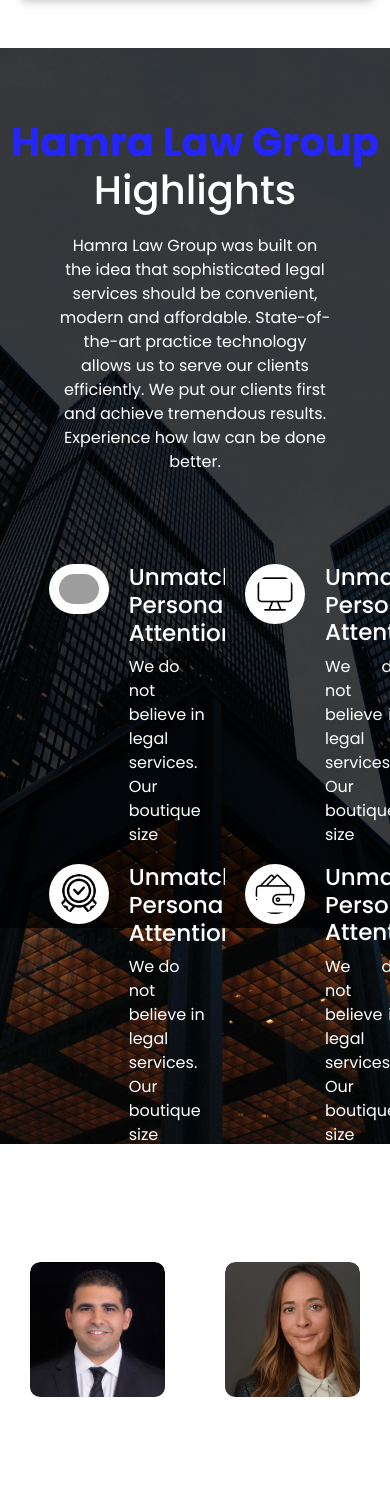
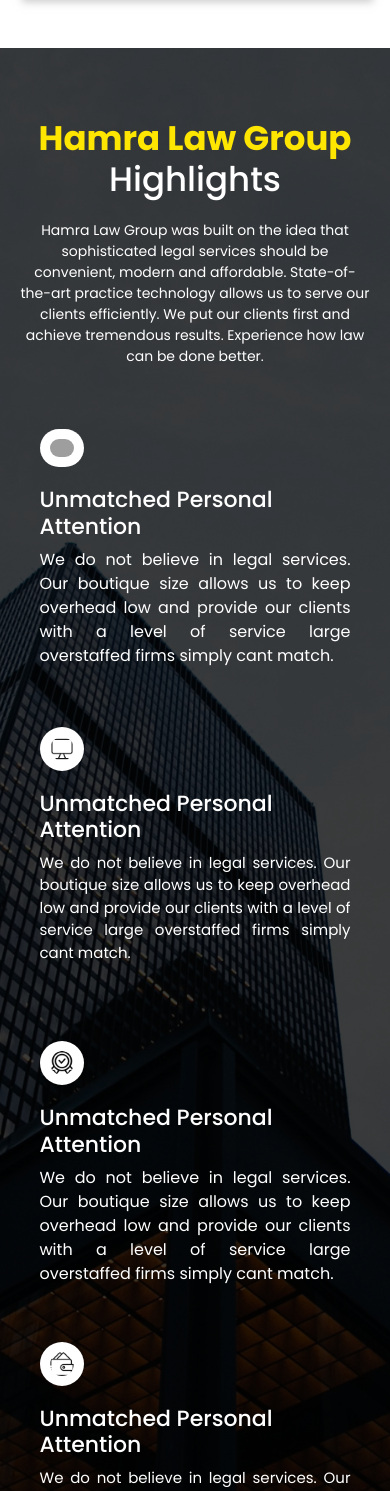
Before and after one commit to khoirulhudaa/law-project, a Next.js app: page / in a window 390 px wide. Shown: the part 4420-5911 px from the top of the page. Built offline with nearby package versions, Linux system fonts and the light colour scheme; grey boxes are pictures that could not be loaded.

Commit message:
responsive

```diff
--- a/pages/index.js
+++ b/pages/index.js
@@ -270,7 +270,7 @@
       </section>
       <section className={s.copyRight}>
         <div><small>32 Broadway, Suite 1818, New York, New York 10004 |  info@hamralawgroup.com  | 646-590-0571</small></div>
-        <div><small>© 2020 Hamra Law Group | Designed and Developed by Webterior Designs</small></div>
+        <div className={s.copy}><small>© 2020 Hamra Law Group | Designed and Developed by Webterior Designs</small></div>
       </section>
     </>
   )
--- a/styles/Home.module.css
+++ b/styles/Home.module.css
@@ -760,8 +760,9 @@
   }
 
   .highlight {
+    position: relative;
     width: 100vw;
-    height: max-content;
+    height: 1680px;
     padding-top: 0px;
     background-image: url('../public/bg-gedung.jpg');
     background-position: center;
@@ -771,7 +772,7 @@
 
   .highlight::before {
     width: 100%;
-    height: 880px;
+    height: 1680px;
     content: '';
     background-color: rgba(0, 0, 0, 0.76);
     position: absolute;
@@ -786,44 +787,55 @@
   }
 
   .titleHighlight p {
-    width: 70vw;
+    width: 90vw;
     margin-left: auto;
     margin-right: auto;
     margin-top: 20px;
+    font-size: 14px;
     color: white;
   }
 
+  .titleHighlight h2 {
+    width: 90vw;
+    margin-left: auto;
+    margin-right: auto;
+    font-size: 17px;
+  }
+
   .wrapHighlight {
-    width: 100%;
+    width: 100vw;
     display: flex;
     justify-content: center;
     z-index: 55;
     position: relative;
     align-items: center;
+    height: max-content;
     flex-wrap: wrap;
-    margin-left: 30px;
-    margin-top: 70px;
+    flex-direction: column;
+    margin-left: 0px;
+    margin-top: 40px;
   }
 
   .wrapHighlight .cardHightlights {
     position: relative;
-    width: 50%;
+    width: 90%;
     margin: 0px;
     overflow: hidden;
     border-radius: 12px;
     height: 300px;
     padding: 20px;
     display: flex;
+    flex-direction: column;
   }
 
   .title {
     font-weight: bold;
-    color: #2525ff;
+    color: #ffe600;
   }
 
   .wrapHighlight .cardHightlights1 {
     position: relative;
-    width: 50%;
+    width: 90vw;
     margin: 0px;
     z-index: 55;
     position: relative;
@@ -833,36 +845,50 @@
     padding: 20px;
     display: flex;
     justify-content: center;
+    flex-direction: column;
   }
 
   .wrapHighlight .cardHightlights2 {
     justify-content: center;
     position: relative;
-    width: 50%;
+    width: 90vw;
     margin: 0px;
     overflow: hidden;
     border-radius: 12px;
     z-index: 55;
+    margin-top: 15px;
     position: relative;
     height: 300px;
     padding: 20px;
     display: flex;
+    flex-direction: column;
   }
 
   .cardHighlightLeft {
-    width: 50%;
+    width: 100%;
   }
 
   .cardHightlighRight {
-    width: 50%;
+    width: 100%;
   }
 
   .cardHightlights h3 {
-    font-size: 23px;
+    font-size: 22px;
+    margin-top: 20px;
+  }
+
+  .cardHightlights1 h3 {
+    font-size: 22px;
+    margin-top: 20px;
+  }
+
+  .cardHightlights2 h3 {
+    font-size: 22px;
+    margin-top: 20px;
   }
 
   .cardHightlightLeft img {
-    width: 60px;
+    width: 44px;
     background-color: #ffffff;
     border-radius: 700px;
     padding: 10px;
@@ -872,15 +898,25 @@
   .titleHighlight h2 {
     margin-top: 50px;
     font-size: 40px;
+    font-size: 34px;
   }
 
   .cardHightlights p {
+    text-align: justify;
+    font-size: 15px;
+  }
+
+  .cardHightlights1 p {
+    text-align: justify;
+  }
+
+  .cardHightlights2 p {
     text-align: justify;
   }
 
   .directur {
     width: 100vw;
-    height: 580px;
+    height: max-content;
     overflow: hidden;
     background-repeat: no-repeat;
   }
@@ -890,7 +926,9 @@
     justify-content: center;
     align-items: center;
     width: 100vw;
+    padding-top: 60px;
     margin-left: auto;
+    flex-direction: column;
     margin-right: auto;
     height: max-content;
     z-index: 444;
@@ -899,11 +937,11 @@
 
   .cardDirectur {
     position: relative;
-    width: 340px;
+    width: 90vw;
     z-index: 444;
-    margin: 30px;
+    margin: 10px 30px 00px 30px;
     border-radius: 10px;
-    height: 550px;
+    height: 350px;
     display: flex;
     flex-direction: column;
     justify-content: center;
@@ -922,7 +960,7 @@
   .cardDirecturTop {
     overflow: hidden;
     width: 100%;
-    height: 50%;
+    height: 100%;
     border-radius: 10px;
   }
 
@@ -956,6 +994,14 @@
     padding: 20px;
     height: 100%;
     color: white  ;
+  }
+
+  .copyRight small {
+    font-size: 10px;
+  }
+
+  .copy {
+    display: none;
   }
 
   .footerLeft img {
```
